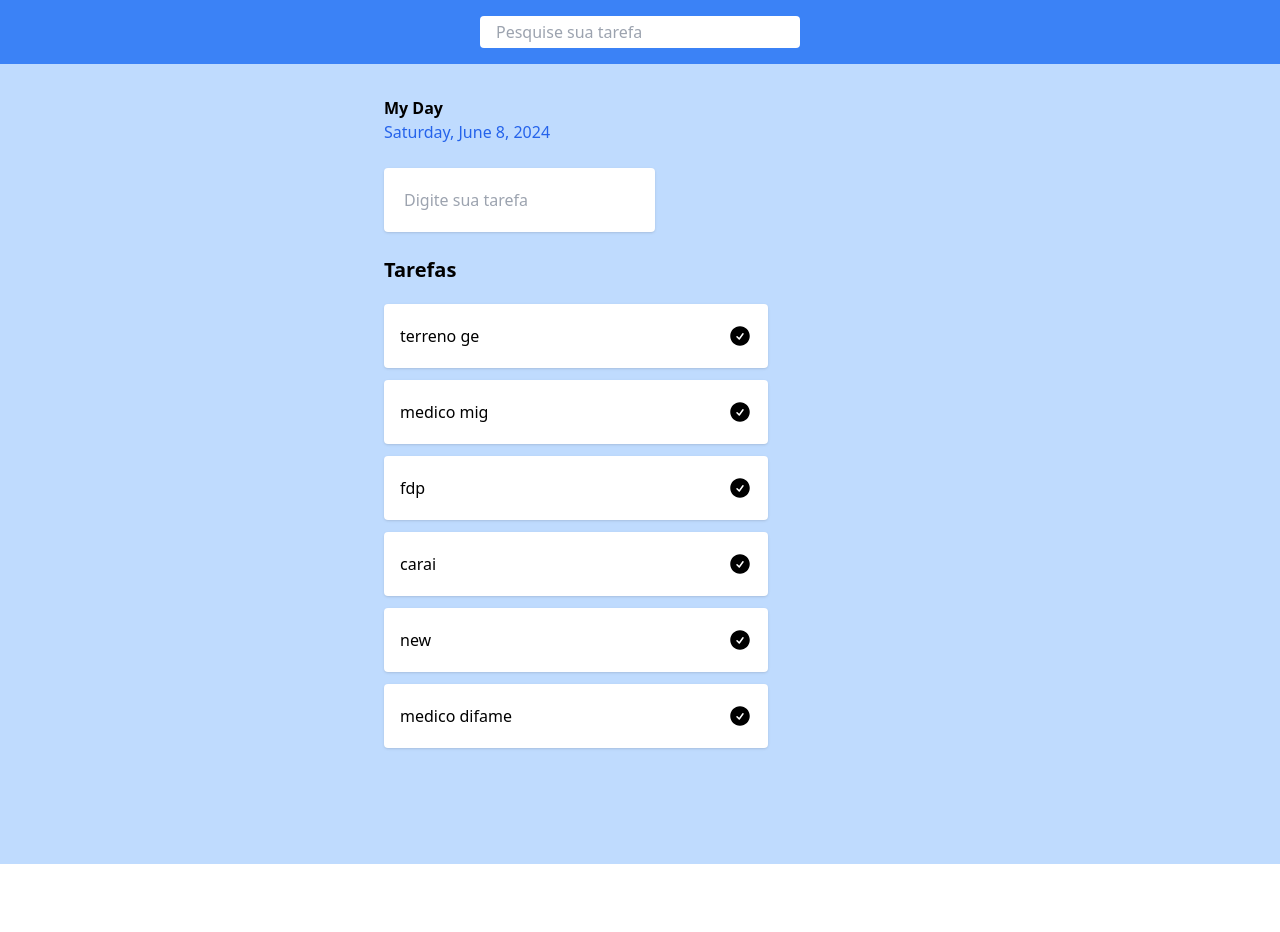
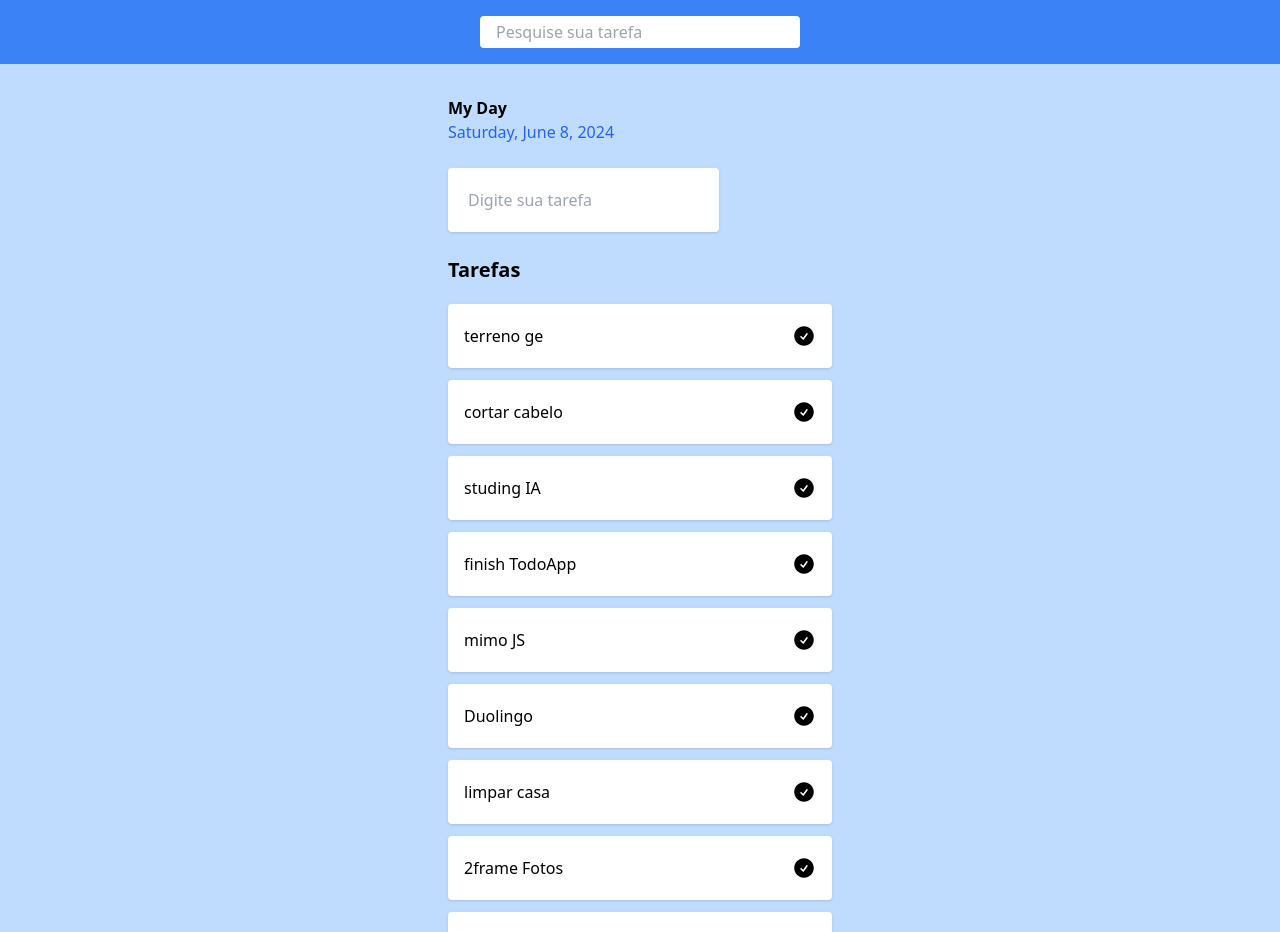
Before and after one commit to gfrabelo/todo-app, an Angular app: page / in a window 1280 px wide. Shown: the top 932 px of the page. Before the commit the page ends 864 px from the top, so only its background shows below. Built offline with nearby package versions, Linux system fonts and the light colour scheme; data requests are answered from the project's data file.

Commit message:
feat: centraliza taskList

```diff
--- a/db.json
+++ b/db.json
@@ -1,28 +1,44 @@
 {
   "tasks": [
     {
-      "id": "f9f4",
+      "id": "164f",
       "title": "terreno ge"
     },
     {
-      "id": "ce66",
-      "title": "medico mig"
+      "id": "725e",
+      "title": "cortar cabelo"
     },
     {
-      "id": "a5a4",
-      "title": "fdp"
+      "id": "117b",
+      "title": "studing IA"
     },
     {
-      "id": "76ef",
-      "title": "carai"
+      "id": "55fa",
+      "title": "finish TodoApp"
     },
     {
-      "id": "995e",
-      "title": "new"
+      "id": "db65",
+      "title": "mimo JS"
     },
     {
-      "id": "a8fe",
-      "title": "medico difame"
+      "id": "3d3d",
+      "title": "Duolingo"
+    },
+    {
+      "id": "5d8e",
+      "title": "limpar casa"
+    },
+    {
+      "id": "8297",
+      "title": "2frame Fotos"
+    },
+    {
+      "id": "6212",
+      "title": "vagas"
+    },
+    {
+      "id": "b78f",
+      "title": "reading"
     }
   ]
 }
--- a/src/app/app.component.html
+++ b/src/app/app.component.html
@@ -1,5 +1,7 @@
 <app-header></app-header>
-<main class="bg-blue-200 pl-96 min-h-screen h-auto py-8 px-4">
-    <app-date></app-date>
-    <app-task-list></app-task-list>
+<main class="bg-blue-200 pl-auto min-h-screen h-auto py-8 px-4">
+    <section class="flex flex-wrap w-96 m-auto">
+        <app-date></app-date>
+        <app-task-list></app-task-list>
+    </section>
 </main>
--- a/src/app/components/task-list/task-list.component.html
+++ b/src/app/components/task-list/task-list.component.html
@@ -1,4 +1,3 @@
-<section >
 <div class="flex mt-6">
     <input type="text"
     class="h-16 px-5 py-1 rounded shadow"
@@ -19,4 +18,3 @@
         </div>
     }
 </div>
-</section>
```
Lines whose indentation alone changed are shown as unchanged.
